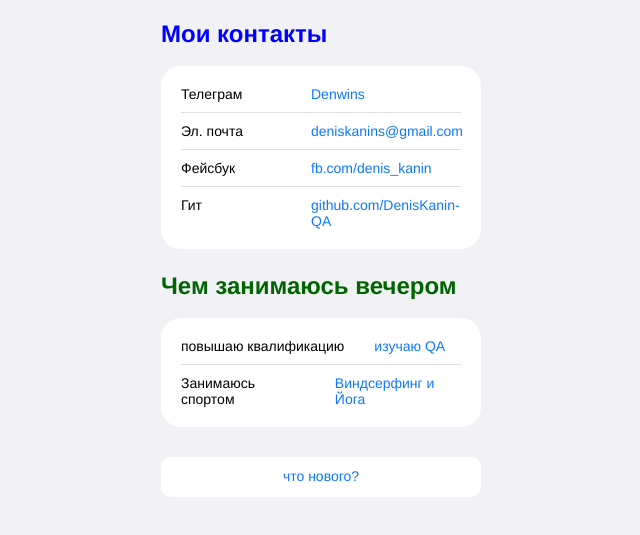
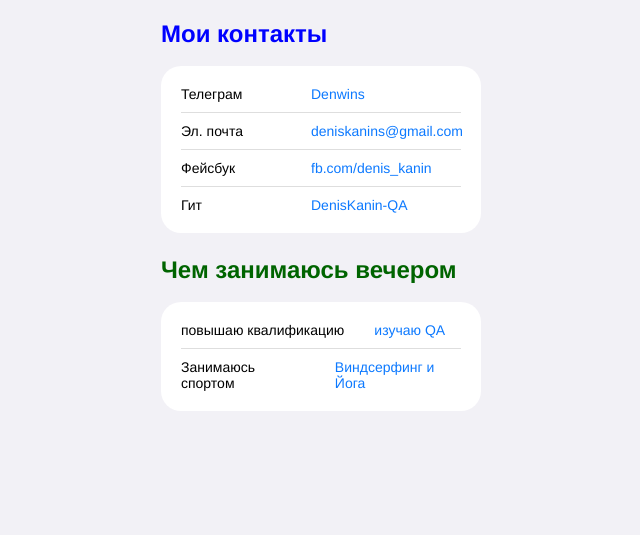
Before and after one commit to DenisKanin-QA/CV, a plain HTML site: page index.html in a window 1280 px wide. Shown: the part 303-838 px from the top of the page, without its empty margins (319-959 px from the left). After the commit the page ends 800 px from the top, so only its background shows below. Drawn offline with Linux system fonts and the light colour scheme.

Commit message:
Add files via upload

```diff
--- a/index.html
+++ b/index.html
@@ -34,14 +34,14 @@
           </li>
           <li class="links__link">
             <p class="links__title">Фейсбук</p>
-            <a class="linsk__link" href="@denis_kanin"
+            <a class="linsk__link" href="https://www.facebook.com/Denisteplovizor/"
               >fb.com/denis_kanin</a
             >
           </li>
           <li class="links__link">
             <p class="links__title">Гит</p>
-            <a class="linsk__link" href="@denis_kanin"
-              >github.com/DenisKanin-QA</a
+            <a class="linsk__link" href="https://github.com/DenisKanin-QA"
+              >DenisKanin-QA</a
             >
           </li>
         </ul>
@@ -60,8 +60,5 @@
         </ul>
       </section>
     </main>
-    <footer>
-      <a class="button-link" href="js.js"> что нового? </a>
-    </footer>
   </body>
 </html>
```
